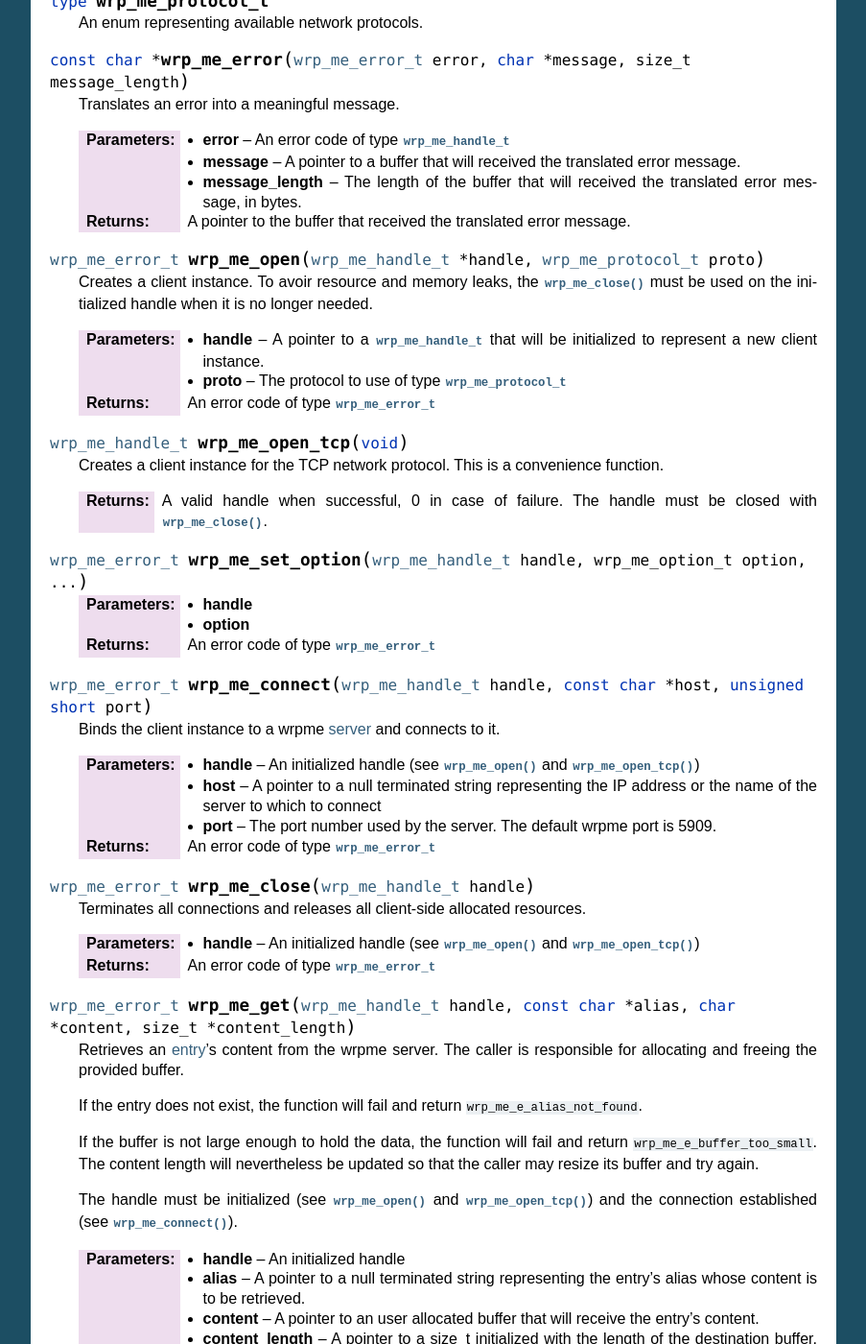
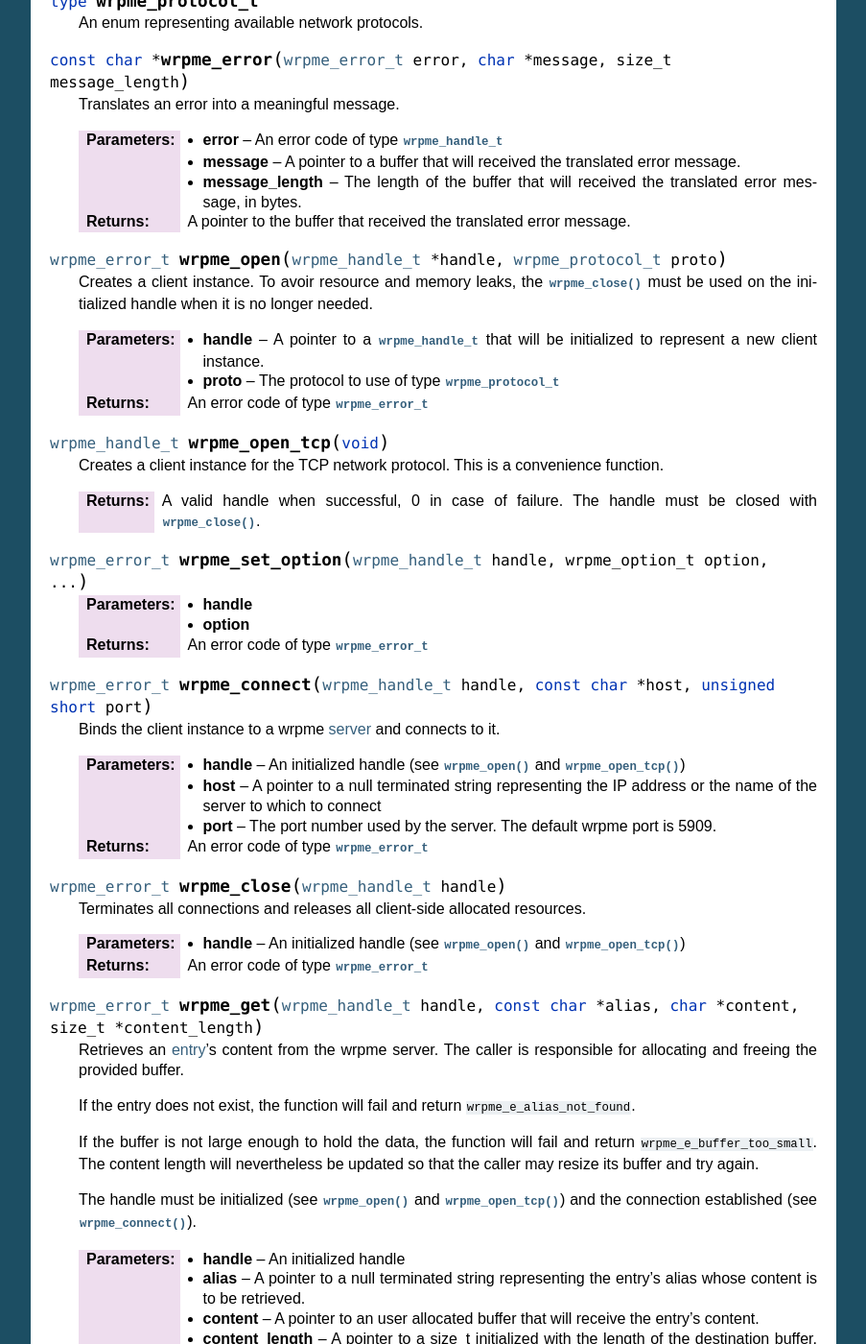
Before and after one commit to iltommi/qdb-documentation, a Sphinx documentation site: the page built from source/api/c.rst, in a window 1280 px wide and 1400 px high, scrolled down 3546 px. Shown: the whole window at 96% size, without its empty margins (198-1101 px from the left). Built offline with Sphinx 7.4.7, drawn with Linux system fonts in a browser that asks for light colours; formulas are drawn with MathJax 3; some of the changed text lies outside the part shown.

Commit message:
wrp_me -> wrpme

```diff
--- a/source/api/c.rst
+++ b/source/api/c.rst
@@ -18,7 +18,7 @@ All needed libraries are included in the package.
 Header file
 --------------
 
-All functions, typedefs and enums are made available in the ``include/wrpme/client/wrp_me_api.h`` header file.
+All functions, typedefs and enums are made available in the ``include/wrpme/client/wrpme_api.h`` header file.
 
 Examples
 --------------
@@ -28,43 +28,43 @@ A couple of examples are available in the ``examples/c`` directory.
 Connecting to a cluster
 --------------------------
 
-The first thing to do is to initialize a handle. A handle is an opaque structure that represents a client side instance. It is initialized by the function :c:func:`wrp_me_open`: ::
+The first thing to do is to initialize a handle. A handle is an opaque structure that represents a client side instance. It is initialized by the function :c:func:`wrpme_open`: ::
 
-    wrp_me_handle_t handle = 0;
-    wrp_me_error_t r = wrp_me_open(&handle, wrp_me_proto_tcp);
-    if (r != wrp_me_error_ok)
+    wrpme_handle_t handle = 0;
+    wrpme_error_t r = wrpme_open(&handle, wrpme_proto_tcp);
+    if (r != wrpme_error_ok)
     {
         // error management
     }
 
-We can also use the convenience fonction :c:func:`wrp_me_open_tcp`: ::
+We can also use the convenience fonction :c:func:`wrpme_open_tcp`: ::
 
-    wrp_me_handle_t handle = wrp_me_open_tcp();
+    wrpme_handle_t handle = wrpme_open_tcp();
     if (!handle)
     {
         // error management
     }
 
-Once the handle is initialized, it can be used to establish a connection. Keep in mind that the API does not actually keep the connection alive all the time. Connections are established and closed as needed. This code will establish a connection to a wrpme server listening on the localhost with the :c:func:`wrp_me_connect` function: ::
+Once the handle is initialized, it can be used to establish a connection. Keep in mind that the API does not actually keep the connection alive all the time. Connections are established and closed as needed. This code will establish a connection to a wrpme server listening on the localhost with the :c:func:`wrpme_connect` function: ::
 
-    r = wrp_me_connect(handle, "localhost", 5909);
-    if (r != wrp_me_error_ok)
+    r = wrpme_connect(handle, "localhost", 5909);
+    if (r != wrpme_error_ok)
     {
         // error management
     }
 
 Note that we could have used the IP address instead: ::
 
-    r = wrp_me_connect(handle, "127.0.0.1", 5909);
-    if (r != wrp_me_error_ok)
+    r = wrpme_connect(handle, "127.0.0.1", 5909);
+    if (r != wrpme_error_ok)
     {
         // error management
     }
 
 `IPv6 <http://en.wikipedia.org/wiki/IPv6>`_ is also supported: ::
 
-    r = wrp_me_connect(handle, "::1", 5909);
-    if (r != wrp_me_error_ok)
+    r = wrpme_connect(handle, "::1", 5909);
+    if (r != wrpme_error_ok)
     {
         // error management
     }
@@ -72,7 +72,7 @@ Note that we could have used the IP address instead: ::
 Of course for the above to work the server needs to listen on an IPv6 address.
 
 .. note::
-    When you call :c:func:`wrp_me_open` and :c:func:`wrp_me_connect` a lot of initialization and systems calls are made. It is therefore advised to reduce the calls to these function to the strict minimum, ideally keeping the handle alive for the whole program lifetime.
+    When you call :c:func:`wrpme_open` and :c:func:`wrpme_connect` a lot of initialization and systems calls are made. It is therefore advised to reduce the calls to these function to the strict minimum, ideally keeping the handle alive for the whole program lifetime.
 
 
 Adding entries
@@ -83,50 +83,50 @@ The alias may contain arbitrary characters but it's probably more convenient to
 
 The :term:`content` is a buffer containing arbitrary data. You need to specify the size of the content buffer. There is no  built-in limit on the content's size, you just need to ensure you have enough free memory to allocate it at least once on the client side and on the server side.
 
-There are two ways to add entries into the repository. You can use :c:func:`wrp_me_put`: ::
+There are two ways to add entries into the repository. You can use :c:func:`wrpme_put`: ::
 
     char content[100];
 
     // ...
 
-    r = wrp_me_put(handle, "myalias", content, sizeof(content));
-    if (r != wrp_me_error_ok)
+    r = wrpme_put(handle, "myalias", content, sizeof(content));
+    if (r != wrpme_error_ok)
     {
         // error management
     }
 
-or you can use :c:func:`wrp_me_update`: ::
+or you can use :c:func:`wrpme_update`: ::
 
     char content[100];
 
     // ...
 
-    r = wrp_me_update(handle, "myalias", content, sizeof(content));
-    if (r != wrp_me_error_ok)
+    r = wrpme_update(handle, "myalias", content, sizeof(content));
+    if (r != wrpme_error_ok)
     {
         // error management
     }
 
-The difference is that :c:func:`wrp_me_put` fails when the entry already exists. :c:func:`wrp_me_update` will create the entry if it does not, or update its content if it does.
+The difference is that :c:func:`wrpme_put` fails when the entry already exists. :c:func:`wrpme_update` will create the entry if it does not, or update its content if it does.
 
 Getting entries
 --------------------
 
-The most convenient way to fetch an entry is :c:func:`wrp_me_get_buffer`::
+The most convenient way to fetch an entry is :c:func:`wrpme_get_buffer`::
 
     char * allocated_content = 0;
     size_t allocated_content_length = 0;
-    r = wrp_me_get_buffer(handle, "myalias", &allocated_content, &allocated_content_length);
-    if (r != wrp_me_error_ok)
+    r = wrpme_get_buffer(handle, "myalias", &allocated_content, &allocated_content_length);
+    if (r != wrpme_error_ok)
     {
         // error management
     }
 
-The function will allocate the buffer and update the length. You will need to release the memory later with :c:func:`wrp_me_free_buffer`::
+The function will allocate the buffer and update the length. You will need to release the memory later with :c:func:`wrpme_free_buffer`::
 
-    wrp_me_free_buffer(allocated_content);
+    wrpme_free_buffer(allocated_content);
 
-However, for maximum performance you might want to manage allocation yourself and reuse buffers (for example). In which case you will prefer to use :c:func:`wrp_me_get`::
+However, for maximum performance you might want to manage allocation yourself and reuse buffers (for example). In which case you will prefer to use :c:func:`wrpme_get`::
 
     char buffer[1024];
 
@@ -136,8 +136,8 @@ However, for maximum performance you might want to manage allocation yourself an
 
     // content_length must be initialized with the buffer's size
     // and will be update with the retrieved content's size
-    r = wrp_me_get(handle, "myalias", buffer, &content_length);
-    if (r != wrp_me_error_ok)
+    r = wrpme_get(handle, "myalias", buffer, &content_length);
+    if (r != wrpme_error_ok)
     {
         // error management
     }
@@ -148,10 +148,10 @@ The function will update content_length even if the buffer isn't large enough, g
 Removing entries
 ---------------------
 
-Removing is done with the function :c:func:`wrp_me_delete`::
+Removing is done with the function :c:func:`wrpme_delete`::
 
-    r = wrp_me_delete(handle, "myalias");
-    if (r != wrp_me_error_ok)
+    r = wrpme_delete(handle, "myalias");
+    if (r != wrpme_error_ok)
     {
         // error management
     }
@@ -161,11 +161,11 @@ The function fails if the entry does not exist.
 Cleaning up
 --------------------
 
-When you are done working with a wrpme repository, call :c:func:`wrp_me_close`::
+When you are done working with a wrpme repository, call :c:func:`wrpme_close`::
 
-    wrp_me_close(handle);
+    wrpme_close(handle);
 
-:c:func:`wrp_me_close` **does not** release memory allocated by :c:func:`wrp_me_get_buffer`. You will need to make appropriate calls to :c:func:`wrp_me_free_buffer` for each call to :c:func:`wrp_me_get_buffer`.
+:c:func:`wrpme_close` **does not** release memory allocated by :c:func:`wrpme_get_buffer`. You will need to make appropriate calls to :c:func:`wrpme_free_buffer` for each call to :c:func:`wrpme_get_buffer`.
 
 .. note ::
 
@@ -175,142 +175,142 @@ When you are done working with a wrpme repository, call :c:func:`wrp_me_close`::
 Reference
 ----------------
 
-.. c:type:: wrp_me_handle_t
+.. c:type:: wrpme_handle_t
 
     An opaque handle that represents a wrpme client instance.
 
-.. c:type:: wrp_me_error_t
+.. c:type:: wrpme_error_t
 
     An enum representing possible error codes returned by the API functions. "No error" evaluates to 0.
 
-.. c:type:: wrp_me_protocol_t
+.. c:type:: wrpme_protocol_t
 
     An enum representing available network protocols.
 
-.. c:function:: const char * wrp_me_error(wrp_me_error_t error, char * message, size_t message_length)
+.. c:function:: const char * wrpme_error(wrpme_error_t error, char * message, size_t message_length)
 
     Translates an error into a meaningful message.
 
-    :param error: An error code of type :c:type:`wrp_me_handle_t`
+    :param error: An error code of type :c:type:`wrpme_handle_t`
     :param message: A pointer to a buffer that will received the translated error message.
     :param message_length: The length of the buffer that will received the translated error message, in bytes.
     :return: A pointer to the buffer that received the translated error message.
 
-.. c:function:: wrp_me_error_t wrp_me_open(wrp_me_handle_t * handle, wrp_me_protocol_t proto)
+.. c:function:: wrpme_error_t wrpme_open(wrpme_handle_t * handle, wrpme_protocol_t proto)
 
-    Creates a client instance. To avoir resource and memory leaks, the :c:func:`wrp_me_close` must be used on the initialized handle when it is no longer needed.
+    Creates a client instance. To avoir resource and memory leaks, the :c:func:`wrpme_close` must be used on the initialized handle when it is no longer needed.
 
-    :param handle: A pointer to a :c:type:`wrp_me_handle_t` that will be initialized to represent a new client instance.
-    :param proto: The protocol to use of type :c:type:`wrp_me_protocol_t`
-    :return: An error code of type :c:type:`wrp_me_error_t`
+    :param handle: A pointer to a :c:type:`wrpme_handle_t` that will be initialized to represent a new client instance.
+    :param proto: The protocol to use of type :c:type:`wrpme_protocol_t`
+    :return: An error code of type :c:type:`wrpme_error_t`
 
-.. c:function:: wrp_me_handle_t wrp_me_open_tcp(void)
+.. c:function:: wrpme_handle_t wrpme_open_tcp(void)
 
     Creates a client instance for the TCP network protocol. This is a convenience function.
 
-    :return: A valid handle when successful, 0 in case of failure. The handle must be closed with :c:func:`wrp_me_close`.
+    :return: A valid handle when successful, 0 in case of failure. The handle must be closed with :c:func:`wrpme_close`.
 
-.. c:function:: wrp_me_error_t wrp_me_set_option(wrp_me_handle_t handle, wrp_me_option_t option, ...)
+.. c:function:: wrpme_error_t wrpme_set_option(wrpme_handle_t handle, wrpme_option_t option, ...)
 
     :param handle:
     :param option:
 
-    :return: An error code of type :c:type:`wrp_me_error_t`
+    :return: An error code of type :c:type:`wrpme_error_t`
 
-.. c:function:: wrp_me_error_t wrp_me_connect(wrp_me_handle_t handle, const char * host, unsigned short port)
+.. c:function:: wrpme_error_t wrpme_connect(wrpme_handle_t handle, const char * host, unsigned short port)
 
     Binds the client instance to a wrpme :term:`server` and connects to it.
 
-    :param handle: An initialized handle (see :c:func:`wrp_me_open` and :c:func:`wrp_me_open_tcp`)
+    :param handle: An initialized handle (see :c:func:`wrpme_open` and :c:func:`wrpme_open_tcp`)
     :param host: A pointer to a null terminated string representing the IP address or the name of the server to which to connect
     :param port: The port number used by the server. The default wrpme port is 5909.
 
-    :return: An error code of type :c:type:`wrp_me_error_t`
+    :return: An error code of type :c:type:`wrpme_error_t`
 
-.. c:function:: wrp_me_error_t wrp_me_close(wrp_me_handle_t handle)
+.. c:function:: wrpme_error_t wrpme_close(wrpme_handle_t handle)
 
     Terminates all connections and releases all client-side allocated resources.
 
-    :param handle: An initialized handle (see :c:func:`wrp_me_open` and :c:func:`wrp_me_open_tcp`)
+    :param handle: An initialized handle (see :c:func:`wrpme_open` and :c:func:`wrpme_open_tcp`)
 
-    :return: An error code of type :c:type:`wrp_me_error_t`
+    :return: An error code of type :c:type:`wrpme_error_t`
 
-.. c:function:: wrp_me_error_t wrp_me_get(wrp_me_handle_t handle, const char * alias, char * content, size_t * content_length)
+.. c:function:: wrpme_error_t wrpme_get(wrpme_handle_t handle, const char * alias, char * content, size_t * content_length)
 
     Retrieves an :term:`entry`'s content from the wrpme server. The caller is responsible for allocating and freeing the provided buffer.
 
-    If the entry does not exist, the function will fail and return ``wrp_me_e_alias_not_found``.
+    If the entry does not exist, the function will fail and return ``wrpme_e_alias_not_found``.
 
-    If the buffer is not large enough to hold the data, the function will fail and return ``wrp_me_e_buffer_too_small``. The content length will nevertheless be updated so that the caller may resize its buffer and try again.
+    If the buffer is not large enough to hold the data, the function will fail and return ``wrpme_e_buffer_too_small``. The content length will nevertheless be updated so that the caller may resize its buffer and try again.
 
-    The handle must be initialized (see :c:func:`wrp_me_open` and :c:func:`wrp_me_open_tcp`) and the connection established (see :c:func:`wrp_me_connect`).
+    The handle must be initialized (see :c:func:`wrpme_open` and :c:func:`wrpme_open_tcp`) and the connection established (see :c:func:`wrpme_connect`).
 
     :param handle: An initialized handle
     :param alias: A pointer to a null terminated string representing the entry's alias whose content is to be retrieved.
     :param content: A pointer to an user allocated buffer that will receive the entry's content.
     :param content_length: A pointer to a size_t initialized with the length of the destination buffer, in bytes. It will be updated with the length of the retrieved content, even if the buffer is not large enough to hold all the data.
 
-    :return: An error code of type :c:type:`wrp_me_error_t`
+    :return: An error code of type :c:type:`wrpme_error_t`
 
-.. c:function::  wrp_me_error_t wrp_me_get_buffer(wrp_me_handle_t handle, const char * alias, char ** content, size_t * content_length)
+.. c:function::  wrpme_error_t wrpme_get_buffer(wrpme_handle_t handle, const char * alias, char ** content, size_t * content_length)
 
     Retrieves an :term:`entry`'s content from the wrpme server.
 
-    If the entry does not exist, the function will fail and return ``wrp_me_e_alias_not_found``.
+    If the entry does not exist, the function will fail and return ``wrpme_e_alias_not_found``.
 
-    The function will allocate a buffer large enough to hold the entry's content. This buffer must be released by the caller with a call to :c:func:`wrp_me_close`.
+    The function will allocate a buffer large enough to hold the entry's content. This buffer must be released by the caller with a call to :c:func:`wrpme_close`.
 
-    The handle must be initialized (see :c:func:`wrp_me_open` and :c:func:`wrp_me_open_tcp`) and the connection established (see :c:func:`wrp_me_connect`).
+    The handle must be initialized (see :c:func:`wrpme_open` and :c:func:`wrpme_open_tcp`) and the connection established (see :c:func:`wrpme_connect`).
 
-    :param handle: An initialized handle (see :c:func:`wrp_me_open` and :c:func:`wrp_me_open_tcp`)
+    :param handle: An initialized handle (see :c:func:`wrpme_open` and :c:func:`wrpme_open_tcp`)
     :param alias: A pointer to a null terminated string representing the entry's alias whose content is to be retrieved.
     :param content: A pointer to a pointer that will be set to a function-allocated buffer holding the entry's content.
     :param content_length: A pointer to a size_t that will be set to the content's size, in bytes.
 
-    :return: An error code of type :c:type:`wrp_me_error_t`
+    :return: An error code of type :c:type:`wrpme_error_t`
 
-.. c:function:: void wrp_me_free_buffer(char * buffer)
+.. c:function:: void wrpme_free_buffer(char * buffer)
 
-    Frees a buffer allocated by :c:func:`wrp_me_get_buffer`.
+    Frees a buffer allocated by :c:func:`wrpme_get_buffer`.
 
-    :param buffer: A pointer to a buffer to release allocated by :c:func:`wrp_me_get_buffer`.
+    :param buffer: A pointer to a buffer to release allocated by :c:func:`wrpme_get_buffer`.
 
     :return: This function does not return a value.
 
-.. c:function:: wrp_me_error_t wrp_me_put(wrp_me_handle_t handle, const char * alias, const char * content, size_t content_length)
+.. c:function:: wrpme_error_t wrpme_put(wrpme_handle_t handle, const char * alias, const char * content, size_t content_length)
 
-    Adds an :term:`entry` to the wrpme server. If the entry already exists the function will fail and will return ``wrp_me_e_alias_already_exists``.
+    Adds an :term:`entry` to the wrpme server. If the entry already exists the function will fail and will return ``wrpme_e_alias_already_exists``.
 
-    The handle must be initialized (see :c:func:`wrp_me_open` and :c:func:`wrp_me_open_tcp`) and the connection established (see :c:func:`wrp_me_connect`).
+    The handle must be initialized (see :c:func:`wrpme_open` and :c:func:`wrpme_open_tcp`) and the connection established (see :c:func:`wrpme_connect`).
 
-    :param handle: An initialized handle (see :c:func:`wrp_me_open` and :c:func:`wrp_me_open_tcp`)
+    :param handle: An initialized handle (see :c:func:`wrpme_open` and :c:func:`wrpme_open_tcp`)
     :param alias: A pointer to a null terminated string representing the entry's alias to create.
     :param content: A pointer to a buffer that represents the entry's content to be added to the server.
     :param content_length: The length of the entry's content, in bytes.
 
-    :return: An error code of type :c:type:`wrp_me_error_t`
+    :return: An error code of type :c:type:`wrpme_error_t`
 
-.. c:function:: wrp_me_error_t wrp_me_update(wrp_me_handle_t handle, const char * alias, const char * content, size_t content_length)
+.. c:function:: wrpme_error_t wrpme_update(wrpme_handle_t handle, const char * alias, const char * content, size_t content_length)
 
     Updates an :term:`entry` of the wrpme server. If the entry already exists, the content will be update. If the entry does not exist, it will be created.
 
-    The handle must be initialized (see :c:func:`wrp_me_open` and :c:func:`wrp_me_open_tcp`) and the connection established (see :c:func:`wrp_me_connect`).
+    The handle must be initialized (see :c:func:`wrpme_open` and :c:func:`wrpme_open_tcp`) and the connection established (see :c:func:`wrpme_connect`).
 
-    :param handle: An initialized handle (see :c:func:`wrp_me_open` and :c:func:`wrp_me_open_tcp`)
+    :param handle: An initialized handle (see :c:func:`wrpme_open` and :c:func:`wrpme_open_tcp`)
     :param alias: A pointer to a null terminated string representing the entry's alias to update.
     :param content: A pointer to a buffer that represents the entry's content to be updated to the server.
     :param content_length: The length of the entry's content, in bytes.
 
-    :return: An error code of type :c:type:`wrp_me_error_t`
+    :return: An error code of type :c:type:`wrpme_error_t`
 
 
-.. c:function:: wrp_me_error_t wrp_me_delete(wrp_me_handle_t handle, const char * alias)
+.. c:function:: wrpme_error_t wrpme_delete(wrpme_handle_t handle, const char * alias)
 
-    Removes an :term:`entry` from the wrpme server. If the entry does not exist, the function will fail and return ``wrp_me_e_alias_not_found``.
+    Removes an :term:`entry` from the wrpme server. If the entry does not exist, the function will fail and return ``wrpme_e_alias_not_found``.
 
-    The handle must be initialized (see :c:func:`wrp_me_open` and :c:func:`wrp_me_open_tcp`) and the connection established (see :c:func:`wrp_me_connect`).
+    The handle must be initialized (see :c:func:`wrpme_open` and :c:func:`wrpme_open_tcp`) and the connection established (see :c:func:`wrpme_connect`).
 
-    :param handle: An initialized handle (see :c:func:`wrp_me_open` and :c:func:`wrp_me_open_tcp`)
+    :param handle: An initialized handle (see :c:func:`wrpme_open` and :c:func:`wrpme_open_tcp`)
     :param alias: A pointer to a null terminated string representing the entry's alias to delete.
 
-    :return: An error code of type :c:type:`wrp_me_error_t`
+    :return: An error code of type :c:type:`wrpme_error_t`
```
Also changed, not shown: source/api/java.rst (+24 -24 lines), source/reference/wrpme_comparison.rst (+6 -6 lines), source/reference/wrpme_dbtool.rst (+8 -8 lines).
